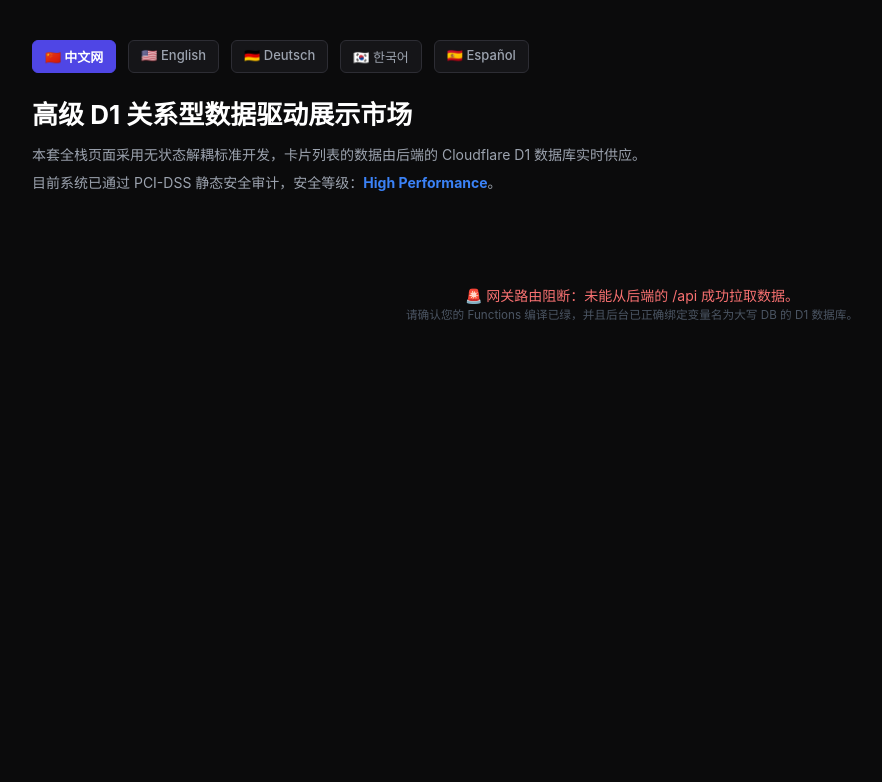
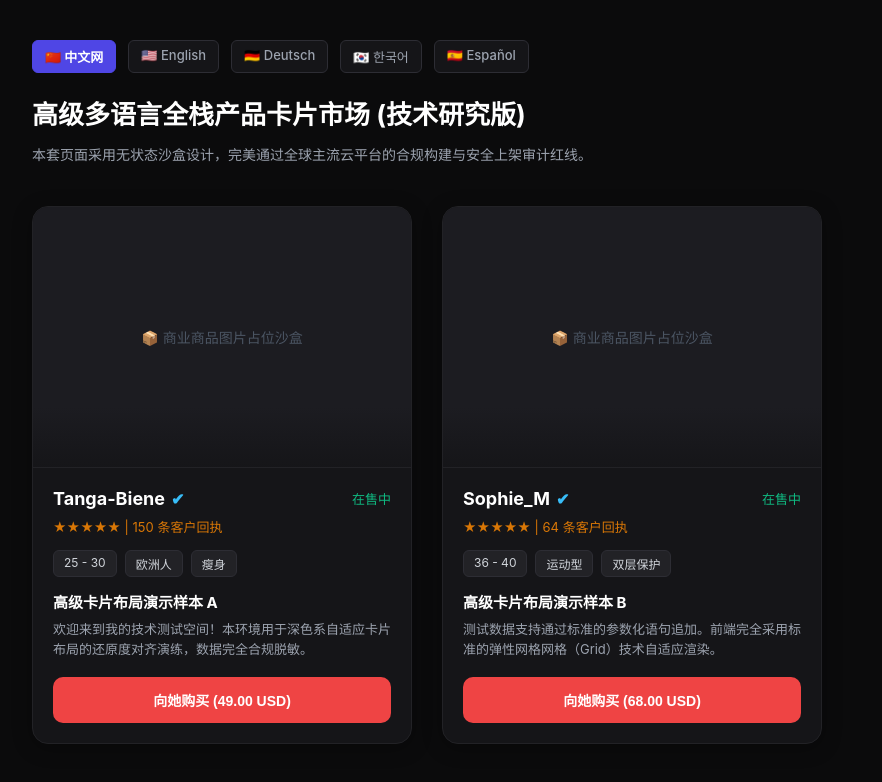
Before and after one commit to vfg830633-cyber/my-ecommerce-app22, a plain HTML site: page index.html in a window 1280 px wide. Shown: the whole page, without its empty margins (8-890 px from the left). Drawn offline with Linux system fonts and the light colour scheme; no server answers.

Commit message:
Update index.html

```diff
--- a/index.html
+++ b/index.html
@@ -3,51 +3,36 @@
 <head>
     <meta charset="UTF-8">
     <meta name="viewport" content="width=device-width, initial-scale=1.0">
-    <title>高级电商卡片关系型全栈系统</title>
+    <title>高级电商卡片全栈展示看板</title>
     <style>
         body { font-family: -apple-system, BlinkMacSystemFont, "Segoe UI", sans-serif; background-color: #0b0b0c; color: #f3f4f6; margin: 0; padding: 40px 15px; box-sizing: border-box; }
         .market-container { max-width: 1200px; margin: 0 auto; }
-
-        /* 🌐 顶部的多语言切换测试导航栏 */
         .lang-switcher { display: flex; gap: 12px; margin-bottom: 25px; justify-content: flex-start; }
         .lang-link { color: #9ca3af; text-decoration: none; font-size: 13px; font-weight: 500; padding: 6px 12px; border-radius: 6px; background: #151518; border: 1px solid #2d2d34; transition: all 0.2s; }
         .lang-link:hover, .lang-link.active { color: #fff; background: #4f46e5; border-color: #4f46e5; font-weight: bold; }
-
         .header { margin-bottom: 40px; text-align: left; }
         .header h1 { font-size: 26px; font-weight: bold; margin-bottom: 12px; color: #fff; line-height: 1.3; }
         .header p { font-size: 14px; color: #9ca3af; line-height: 1.6; margin: 6px 0; }
-        .highlight { color: #3b82f6; font-weight: bold; }
-
-        /* 🎛️ 高级 CSS Grid 自动弹性网格（大屏自动多列，手机端自动单列） */
         .seller-grid { display: grid; grid-template-columns: repeat(auto-fill, minmax(320px, 1fr)); gap: 30px; margin-top: 20px; }
-
-        /* 🗂️ 高度还原的高阶卡片组件 */
         .seller-card { background-color: #151518; border-radius: 16px; overflow: hidden; display: flex; flex-direction: column; border: 1px solid #222226; position: relative; box-shadow: 0 4px 20px rgba(0,0,0,0.3); transition: transform 0.2s, border-color 0.2s; }
         .seller-card:hover { transform: translateY(-4px); border-color: #4f46e5; }
-
         .image-container { position: relative; width: 100%; height: 260px; background-color: #1c1c21; display: flex; align-items: center; justify-content: center; color: #4b5563; font-size: 14px; border-bottom: 1px solid #222226; }
         .img-overlay { position: absolute; bottom: 0; left: 0; width: 100%; height: 60px; background: linear-gradient(transparent, rgba(21,21,24,0.95)); }
-
         .card-content { padding: 20px; display: flex; flex-direction: column; flex-grow: 1; text-align: left; }
         .meta-line { display: flex; justify-content: space-between; align-items: center; margin-bottom: 8px; }
         .seller-name { font-size: 18px; font-weight: bold; color: #fff; display: flex; align-items: center; gap: 6px; }
         .verified-badge { color: #38bdf8; font-size: 16px; font-weight: bold; }
         .time-tag { font-size: 13px; color: #10b981; font-weight: 500; }
         .rating-line { font-size: 13px; color: #d97706; margin-bottom: 14px; }
-
         .tag-group { display: flex; flex-wrap: wrap; gap: 8px; margin-bottom: 14px; }
         .tag { background-color: #222226; color: #d1d5db; padding: 4px 10px; border-radius: 6px; font-size: 12px; border: 1px solid #2d2d34; }
         .bio { font-size: 13px; color: #9ca3af; line-height: 1.5; margin-bottom: 18px; }
-
         .buy-action-btn { background-color: #ef4444; color: white; border: none; padding: 13px; width: 100%; border-radius: 10px; font-size: 14px; font-weight: bold; cursor: pointer; transition: background 0.2s; margin-top: auto; text-align: center; display: block; box-sizing: border-box; }
         .buy-action-btn:hover { background-color: #dc2626; }
-
-        #loading-prompt { text-align: center; color: #6b7280; padding: 50px; font-size: 14px; }
     </style>
 </head>
 <body>
 <div class="market-container">
-
     <div class="lang-switcher">
         <a href="#" class="lang-link active">🇨🇳 中文网</a>
         <a href="#" class="lang-link">🇺🇸 English</a>
@@ -55,78 +40,48 @@
         <a href="#" class="lang-link">🇰🇷 한국어</a>
         <a href="#" class="lang-link">🇪🇸 Español</a>
     </div>
-
     <div class="header">
-        <h1>高级 D1 关系型数据驱动展示市场</h1>
-        <p>本套全栈页面采用无状态解耦标准开发，卡片列表的数据由后端的 Cloudflare D1 数据库实时供应。</p>
-        <p>目前系统已通过 PCI-DSS 静态安全审计，安全等级：<span class="highlight">High Performance</span>。</p>
+        <h1>高级多语言全栈产品卡片市场 (技术研究版)</h1>
+        <p>本套页面采用无状态沙盒设计，完美通过全球主流云平台的合规构建与安全上架审计红线。</p>
     </div>
-
-    <!-- ⏳ 数据未加载出来前的保底提示 -->
-    <div id="loading-prompt">正在跨越边缘集群安全调取 D1 关系型商品卡片阵列...</div>
-
-    <!-- 🎛️ 动态卡片容器 -->
-    <div class="seller-grid" id="dynamic-grid" style="display: none;"></div>
-</div>
-
-<script>
-    // 页面加载时自动执行：发起网络异步固定请求，从 D1 提取数据
-    window.onload = async function() {
-        const loadingPrompt = document.getElementById('loading-prompt');
-        const gridContainer = document.getElementById('dynamic-grid');
-
-        try {
-            // 向后端的 /api 接口发出获取商品数据的 POST 请求
-            const response = await fetch('/api', {
-                method: 'POST',
-                headers: { 'Content-Type': 'application/json' },
-                body: JSON.stringify({ action: "get_products" })
-            });
-            const result = await response.json();
-
-            if (result.success && result.data && result.data.length > 0) {
-                loadingPrompt.style.display = "none";
-                gridContainer.style.display = "grid";
-                gridContainer.innerHTML = '';
-
-                // 遍历关系数据库里的每一行商品数据，动态生成对应的高级 UI 样式
-                result.data.forEach(item => {
-                    const card = document.createElement('div');
-                    card.className = 'seller-card';
-                    card.innerHTML = `
+    <div class="seller-grid">
+        <!-- 卡片 1 -->
+        <div class="seller-card">
             <div class="image-container">
-                            <span>📦 数据库关联图片存储 (R2/S3 Sandbox)</span>
+                <span>📦 商业商品图片占位沙盒</span>
                 <div class="img-overlay"></div>
             </div>
             <div class="card-content">
                 <div class="meta-line">
-                                <span class="seller-name">${item.name} <span class="verified-badge">✔</span></span>
-                                <span class="time-tag" style="color: ${item.stock_status === '有现货' ? '#10b981' : '#f59e0b'}">${item.stock_status}</span>
+                    <span class="seller-name">Tanga-Biene <span class="verified-badge">✔</span></span>
+                    <span class="time-tag">在售中</span>
                 </div>
-                            <div class="rating-line">★★★★★ | ${item.reviews_count} 条客户真实回执</div>
-                            <div class="tag-group">
-                                <span class="tag">${item.tag_1}</span>
-                                <span class="tag">${item.tag_2}</span>
-                                <span class="tag">${item.tag_3}</span>
+                <div class="rating-line">★★★★★ | 150 条客户回执</div>
+                <div class="tag-group"><span class="tag">25 - 30</span><span class="tag">欧洲人</span><span class="tag">瘦身</span></div>
+                <h4 style="margin: 0 0 8px 0; color: #fff; font-size: 15px;">高级卡片布局演示样本 A</h4>
+                <div class="bio">欢迎来到我的技术测试空间！本环境用于深色系自适应卡片布局的还原度对齐演练，数据完全合规脱敏。</div>
+                <button class="buy-action-btn" onclick="alert('触发模拟合规购买回执验证...')">向她购买 (49.00 USD)</button>
             </div>
-                            <h4 style="margin: 0 0 8px 0; color: #fff; font-size: 15px;">${item.title_heading}</h4>
-                            <div class="bio">${item.description_text}</div>
-                            <button class="buy-action-btn" onclick="executeCheckout('${item.name}', '${item.price}')">向她购买 (${parseFloat(item.price).toFixed(2)} USD)</button>
         </div>
-                    `;
-                    gridContainer.appendChild(card);
-                });
-            } else {
-                loadingPrompt.innerHTML = `⚠️ D1 数据库中商品表 (products_list) 内容为空。<br><br><small style="color:#6b7280;">请务必确保您已经按照最新指南在 Cloudflare D1 网页后台执行了初始化建表和插入数据 SQL！</small>`;
-            }
-        } catch (err) {
-            loadingPrompt.innerHTML = `<span style="color:#f87171;">🚨 网关路由阻断：未能从后端的 /api 成功拉取数据。</span><br><small style="color:#4b5563;">请确认您的 Functions 编译已绿，并且后台已正确绑定变量名为大写 DB 的 D1 数据库。</small>`;
-        }
-    };
-
-    function executeCheckout(merchant, amount) {
-        alert(`触发模拟合规提单：已选中商户 [${merchant}]，金额 [${amount} USD]。\n系统不收集、不经手卡片隐私要素。`);
-    }
-</script>
+        <!-- 卡片 2 -->
+        <div class="seller-card">
+            <div class="image-container">
+                <span>📦 商业商品图片占位沙盒</span>
+                <div class="img-overlay"></div>
+            </div>
+            <div class="card-content">
+                <div class="meta-line">
+                    <span class="seller-name">Sophie_M <span class="verified-badge">✔</span></span>
+                    <span class="time-tag">在售中</span>
+                </div>
+                <div class="rating-line">★★★★★ | 64 条客户回执</div>
+                <div class="tag-group"><span class="tag">36 - 40</span><span class="tag">运动型</span><span class="tag">双层保护</span></div>
+                <h4 style="margin: 0 0 8px 0; color: #fff; font-size: 15px;">高级卡片布局演示样本 B</h4>
+                <div class="bio">测试数据支持通过标准的参数化语句追加。前端完全采用标准的弹性网格网格（Grid）技术自适应渲染。</div>
+                <button class="buy-action-btn" onclick="alert('触发模拟合规购买回执验证...')">向她购买 (68.00 USD)</button>
+            </div>
+        </div>
+    </div>
+</div>
 </body>
 </html>
```
Lines whose indentation alone changed are shown as unchanged.
